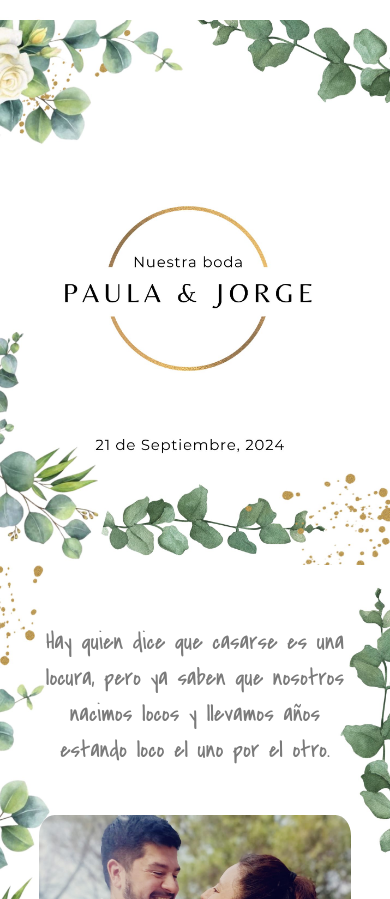
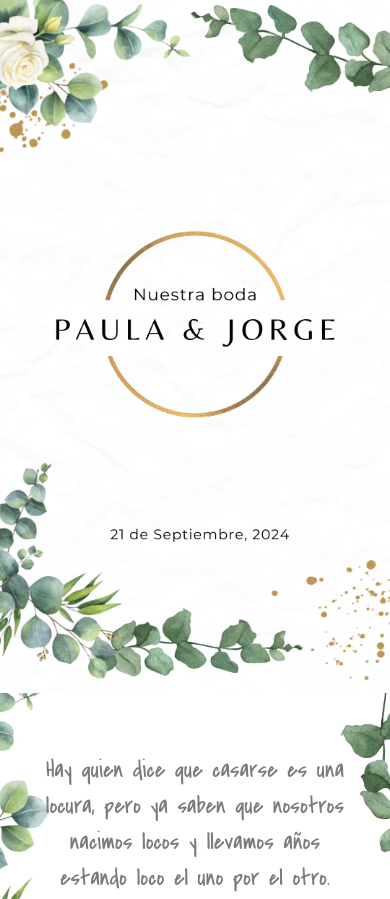
Before and after one commit to Invdigitales/bodaPau-Jorge, a plain HTML site: page index.html in a window 390 px wide. Shown: the top 899 px of the page. Drawn offline with nearby package versions, Linux system fonts and the light colour scheme; some packages are replaced by stand-ins of ours; a script that the page names is missing; a web font is replaced by a local one.

Commit message:
nuevaportada

```diff
--- a/index.html
+++ b/index.html
@@ -32,7 +32,7 @@
 <body>
 
   <div>
-    <img   src="./imagenes/PORTADA.jpg" alt="" srcset="">
+    <img   src="./imagenes/PORTADA.png" alt="" srcset="">
   </div>
 
 
--- a/style.css
+++ b/style.css
@@ -26,7 +26,7 @@
       width: 100%;
       margin-right: 50px;
       box-shadow: 0px 3px 5px rgba(rgb(255, 255, 255), rgb(38, 39, 38), brgb(65, 65, 66) alpha);
-   margin-top: 5%;
+
     }
 
     .cuenta-regresiva {
```
Also changed, not shown: imagenes/PORTADA.png (added).
